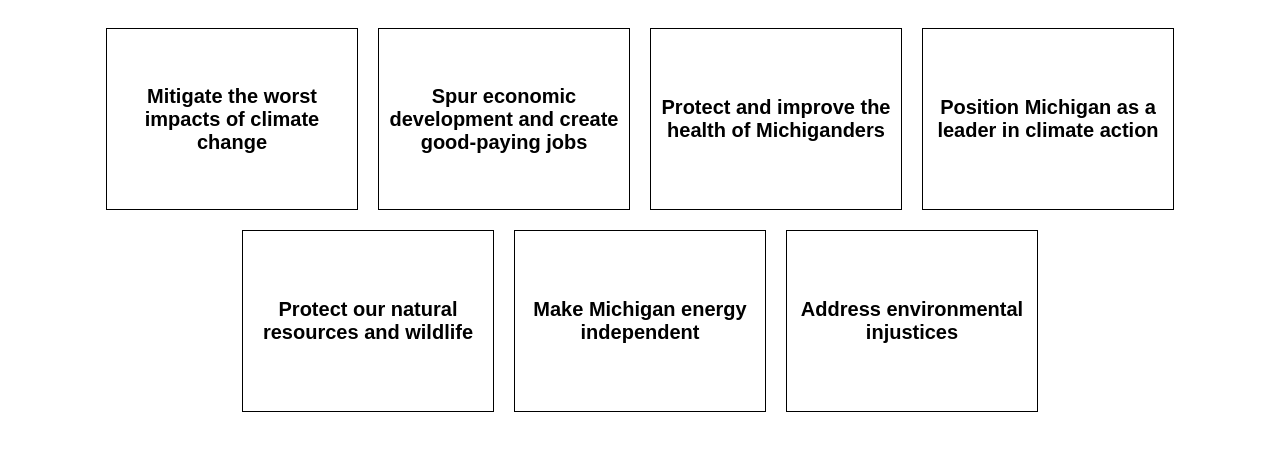
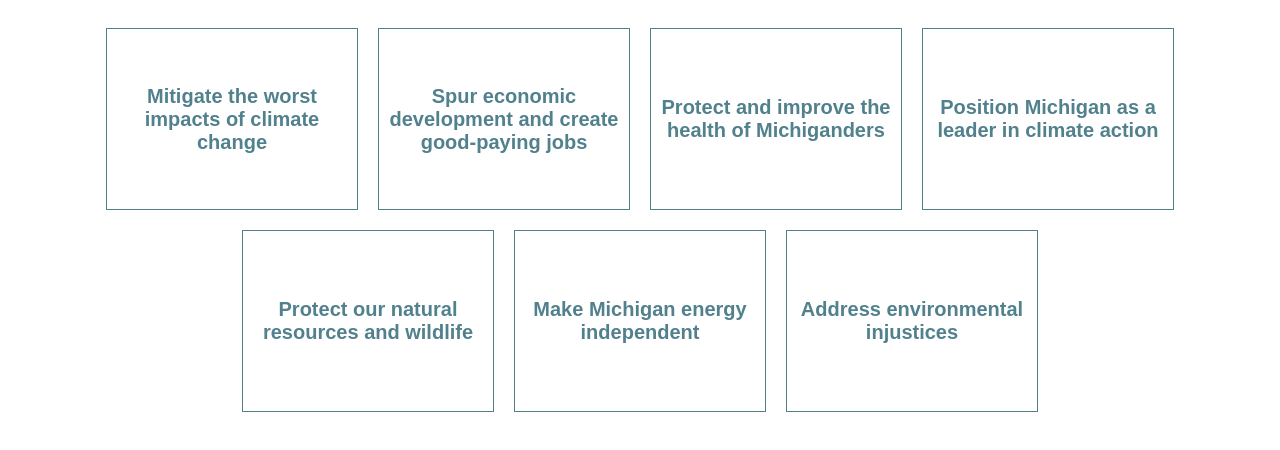
Before and after one commit to ikres/card, a plain HTML site: page index.html in a window 1280 px wide. Drawn offline with Linux system fonts and the light colour scheme.

Commit message:
Update index.html

```diff
--- a/index.html
+++ b/index.html
@@ -56,10 +56,10 @@
 
         .flip-card-front {
             background-color: none;
-            outline-color: black;
+            outline-color: #51818d;
             outline-style: solid;
             outline-width: 1px;
-            color: black;
+            color: #51818d;
             display: flex;
             align-items: center;
             justify-content: center;
@@ -68,7 +68,7 @@
         }
 
         .flip-card-back {
-            background-color: black;
+            background-color: #51818d;
             color: white;
             display: flex;
             text-align: left;
```
